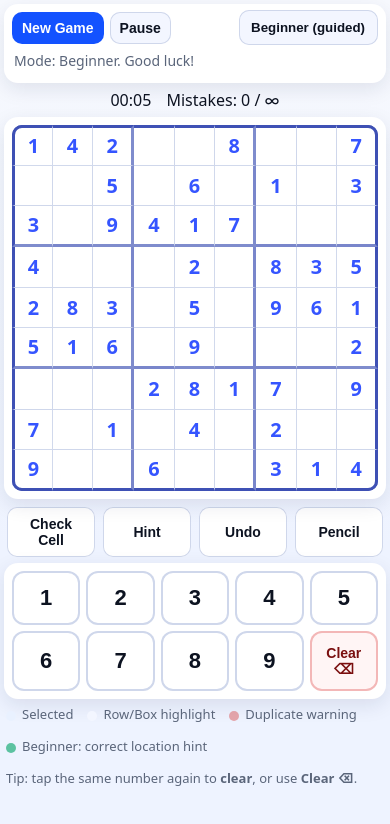
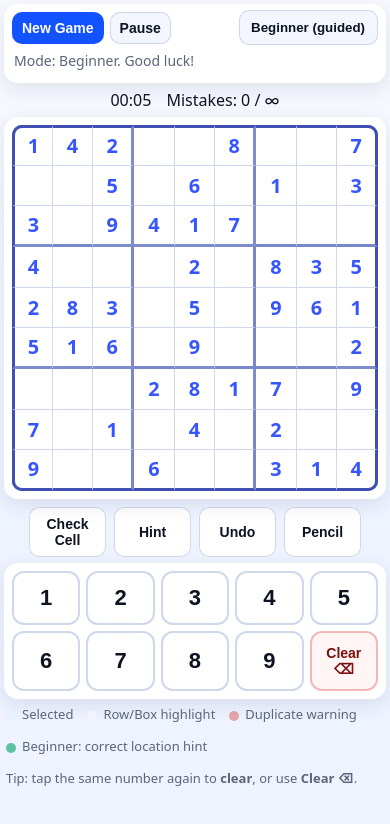
Before and after one commit to kingpinzs/sudoku_game_test, a plain HTML site: page index.html in a window 390 px wide. Drawn offline with Linux system fonts and the light colour scheme.

Commit message:
try to get all the util buttons on the same line

```diff
--- a/index.html
+++ b/index.html
@@ -546,7 +546,9 @@
                 padding: 8px;
                 gap: 6px;
             }
-
+            .utils {
+                width: 77px;
+            }
             .app .util-buttons {
                 gap: 6px;
             }
```
